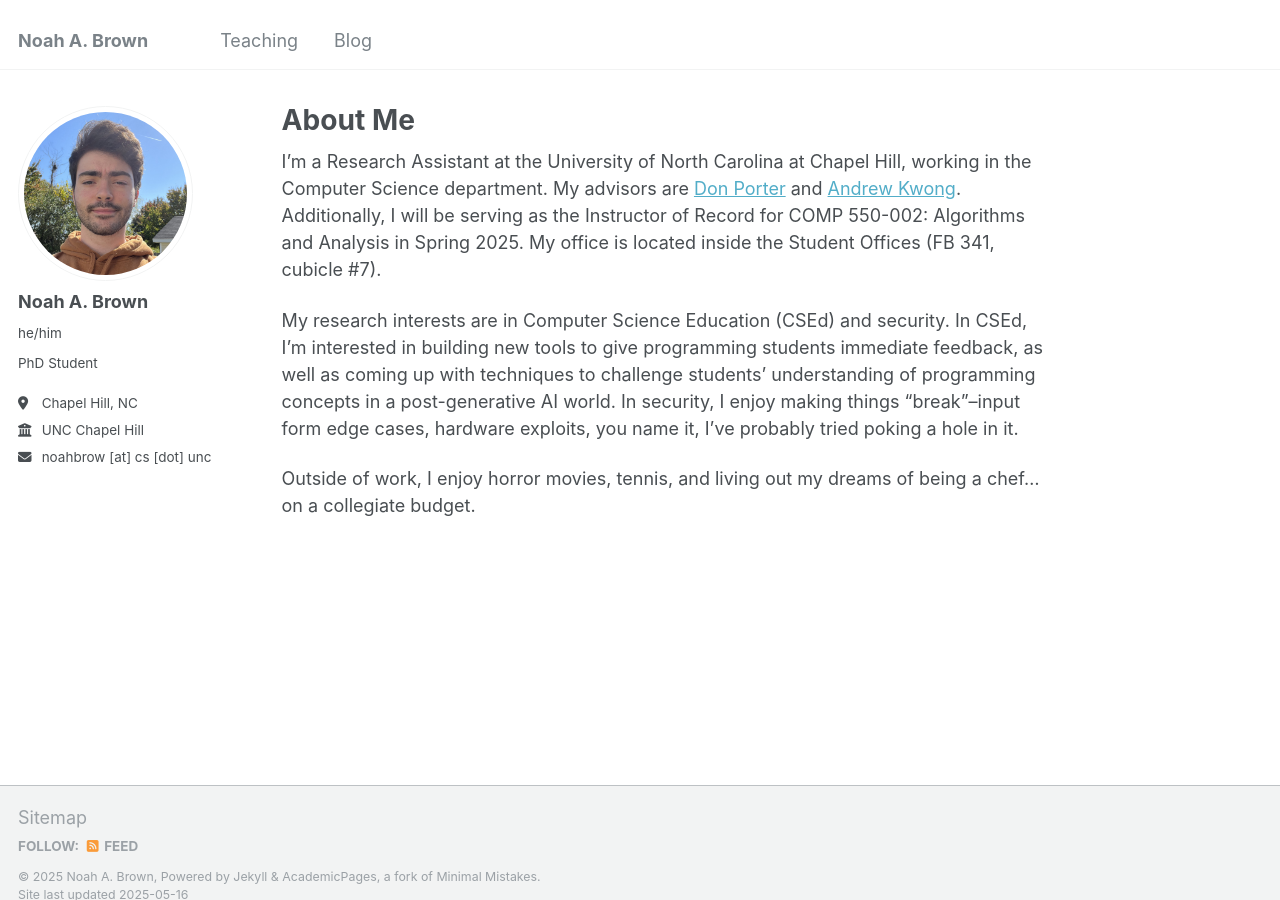
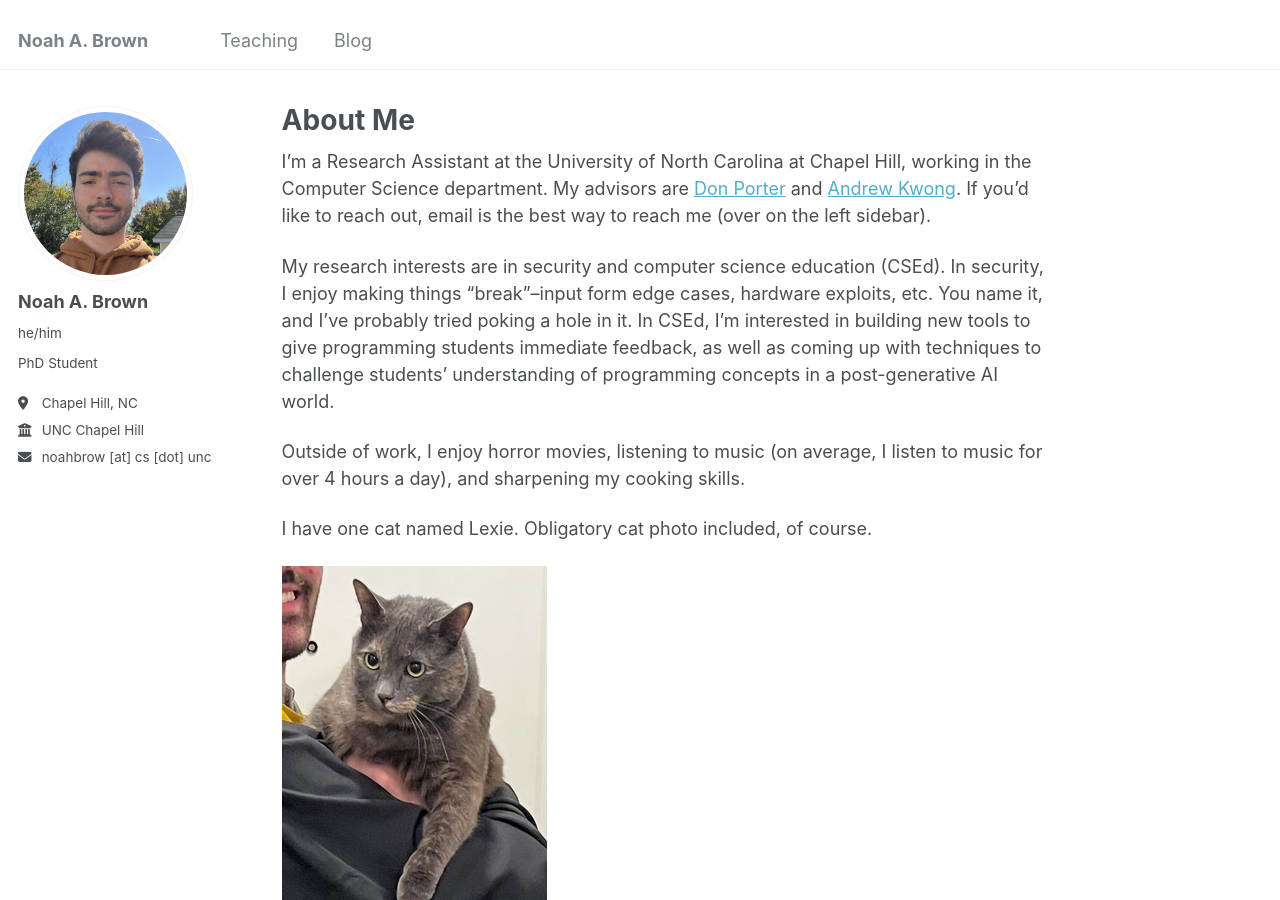
Before and after one commit to nabrown8/nabrown8.github.io, a Jekyll site: the page built from _pages/about.md, in a window 1280 px wide and 900 px high. Built offline with Jekyll 4.4.1, drawn with Linux system fonts in a browser that asks for light colours.

Commit message:
Updates aboutme page

```diff
--- a/_pages/about.md
+++ b/_pages/about.md
@@ -7,8 +7,12 @@ redirect_from:
   - /about.html
 ---
 
-I'm a Research Assistant at the University of North Carolina at Chapel Hill, working in the Computer Science department. My advisors are [Don Porter](https://www.cs.unc.edu/~porter/) and [Andrew Kwong](https://andrewkwong.org). Additionally, I will be serving as the Instructor of Record for COMP 550-002: Algorithms and Analysis in Spring 2025. My office is located inside the Student Offices (FB 341, cubicle #7).
+I'm a Research Assistant at the University of North Carolina at Chapel Hill, working in the Computer Science department. My advisors are [Don Porter](https://www.cs.unc.edu/~porter/) and [Andrew Kwong](https://andrewkwong.org). If you'd like to reach out, email is the best way to reach me (over on the left sidebar).
 
-My research interests are in Computer Science Education (CSEd) and security. In CSEd, I'm interested in building new tools to give programming students immediate feedback, as well as coming up with techniques to challenge students' understanding of programming concepts in a post-generative AI world. In security, I enjoy making things "break"--input form edge cases, hardware exploits, you name it, I've probably tried poking a hole in it.
+My research interests are in security and computer science education (CSEd). In security, I enjoy making things "break"--input form edge cases, hardware exploits, etc. You name it, and I've probably tried poking a hole in it. In CSEd, I'm interested in building new tools to give programming students immediate feedback, as well as coming up with techniques to challenge students' understanding of programming concepts in a post-generative AI world.
 
-Outside of work, I enjoy horror movies, tennis, and living out my dreams of being a chef...on a collegiate budget.
+Outside of work, I enjoy horror movies, listening to music (on average, I listen to music for over 4 hours a day), and sharpening my cooking skills.
+
+I have one cat named Lexie. Obligatory cat photo included, of course.
+
+![A dilute tortoiseshell cat hanging off a man's shoulder.](../images/lexie.jpg){: height="400"}
```
Also changed, not shown: images/lexie.jpg (added).
